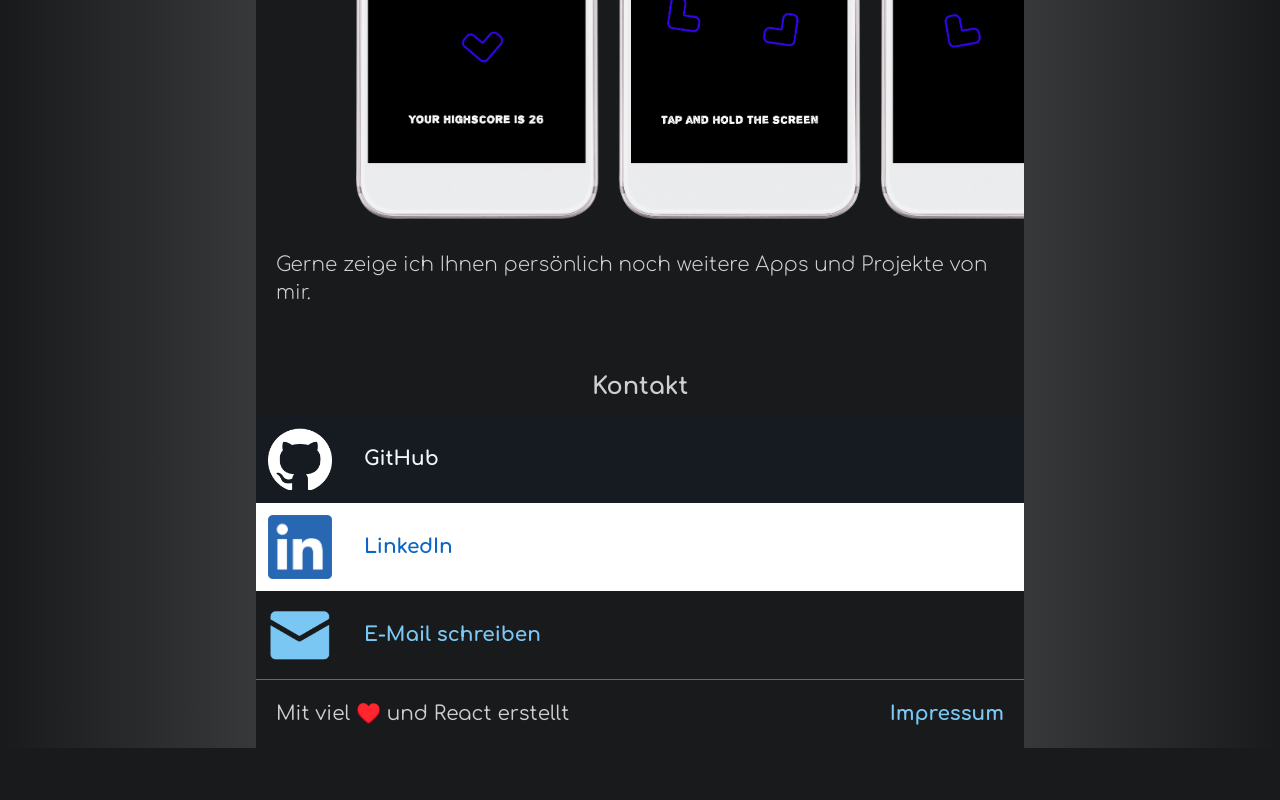
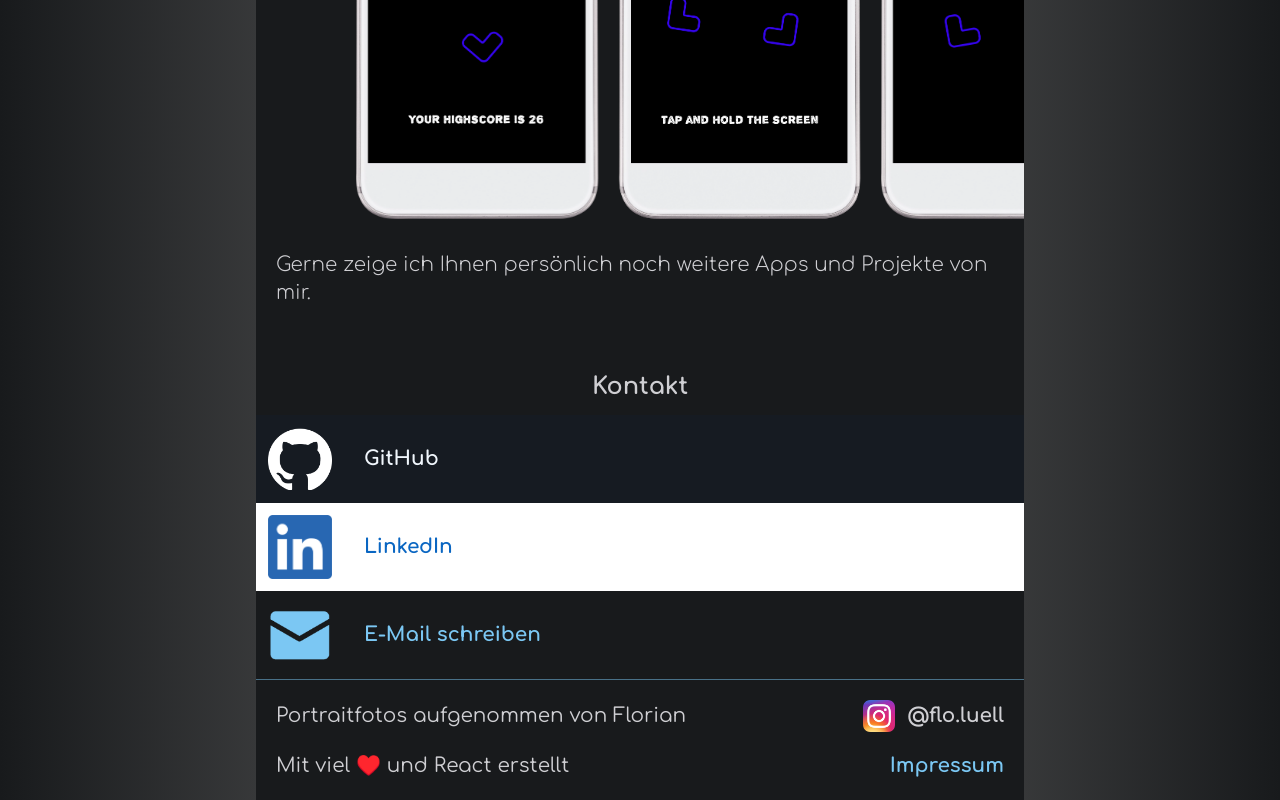
Before and after one commit to tim-w97/MyProfilePage, a React (Create React App) app: page / in a window 1280 px wide. Shown: the part 3100-3900 px from the top of the page. Before the commit the page ends 3848 px from the top, so only its background shows below. Built offline with nearby package versions, Linux system fonts and the light colour scheme.

Commit message:
add instagram link to Flo

```diff
--- a/src/widgets/Contacts.js
+++ b/src/widgets/Contacts.js
@@ -1,6 +1,7 @@
 import githubLogo from "../assets/images/logos/github.png";
 import linkedinLogo from "../assets/images/logos/linkedin.png";
 import mailIcon from '../assets/images/icons/email.png'
+import instagram from '../assets/images/logos/instagram.png'
 import SendEmailLink from "./SendEmailLink";
 import {Link} from "react-router-dom";
 
@@ -17,7 +18,7 @@ function Contacts(props) {
               target="_blank"
               rel="noreferrer"
           >
-            <img src={githubLogo} alt='Github Logo' className="w-16 h-16 object-contain ml-3 my-3 mr-8 shrink-0" />
+            <img src={githubLogo} alt='Github Logo' className="w-16 h-16 object-contain ml-3 my-3 mr-8 shrink-0"/>
             <p className="text-xl font-mono text-[#f0f6fc]">GitHub</p>
           </a>
         </li>
@@ -29,14 +30,14 @@ function Contacts(props) {
               target="_blank"
               rel="noreferrer"
           >
-            <img src={linkedinLogo} alt='Linkedin Logo' className="w-16 h-16 object-contain ml-3 my-3 mr-8 shrink-0" />
+            <img src={linkedinLogo} alt='Linkedin Logo' className="w-16 h-16 object-contain ml-3 my-3 mr-8 shrink-0"/>
             <p className="text-xl font-mono text-[#0a66c2]">LinkedIn</p>
           </a>
         </li>
 
         <li>
           <SendEmailLink className="flex bg-tim-dark-blue items-center cursor-pointer">
-            <img src={mailIcon} alt='mail icon' className="w-16 h-16 object-contain ml-3 my-3 mr-8 shrink-0" />
+            <img src={mailIcon} alt='mail icon' className="w-16 h-16 object-contain ml-3 my-3 mr-8 shrink-0"/>
             <p className="text-xl text-tim-light-blue">E-Mail schreiben</p>
           </SendEmailLink>
         </li>
@@ -44,8 +45,20 @@ function Contacts(props) {
         <div className="bg-tim-light-blue h-[1px] opacity-50"></div>
 
         <li>
-          <div className='flex flex-col md:flex-row items-center justify-between min-h-16 gap-3 p-5'>
-            <p className="font-normal">Mit viel ♥️ und React erstellt</p>
+          <div className='flex flex-col md:flex-row items-center justify-between gap-3 mx-5 mt-5'>
+            <p className="font-normal text-center">Portraitfotos aufgenommen von Florian</p>
+            <a href='https://www.instagram.com/flo.luell/' target='_blank'>
+              <div className='flex gap-3 items-center'>
+                <img className='aspect-square w-8' src={instagram} alt='Instagram Logo'/>
+                <p>@flo.luell</p>
+              </div>
+            </a>
+          </div>
+        </li>
+
+        <li>
+          <div className='flex flex-col md:flex-row items-center justify-between gap-3 mx-5 mt-10 md:mt-5 pb-5'>
+            <p className="font-normal text-center">Mit viel ♥️ und React erstellt</p>
             <Link to='/impressum' className="text-tim-light-blue">Impressum</Link>
           </div>
         </li>
```
Also changed, not shown: src/assets/images/logos/instagram.png (added). Lines whose indentation alone changed are shown as unchanged.
